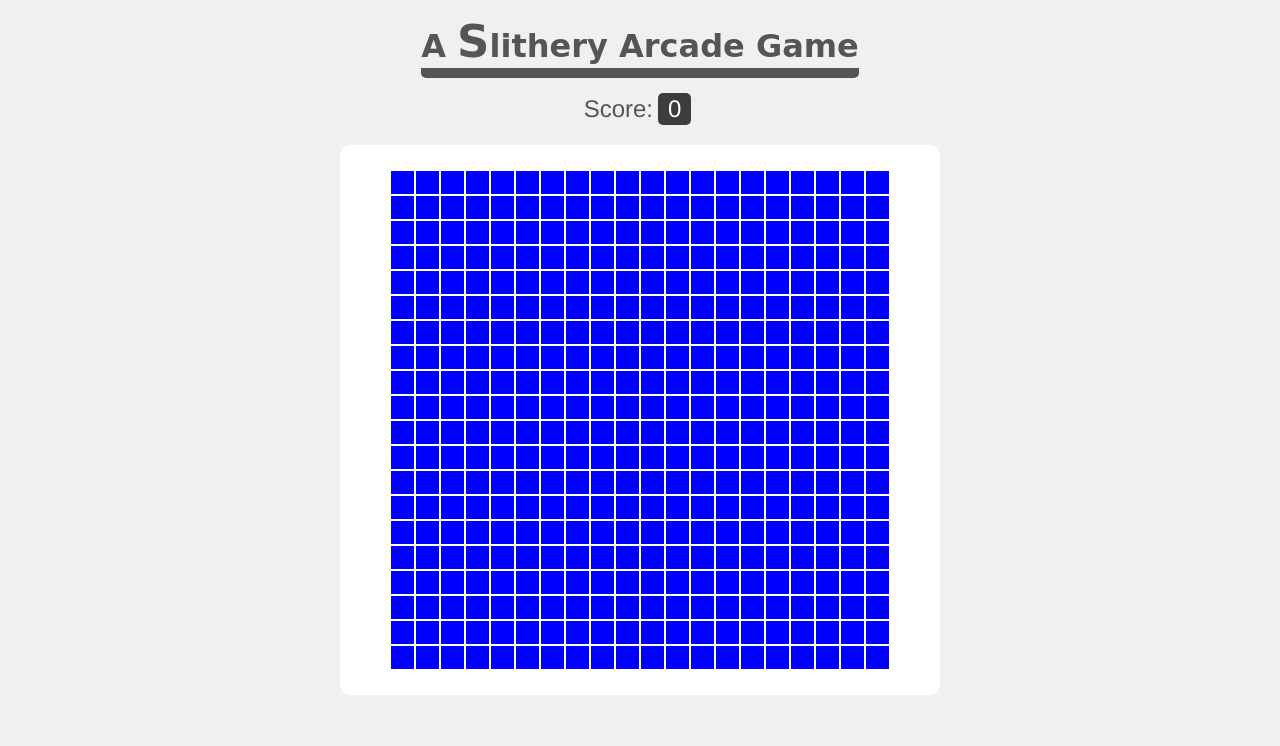
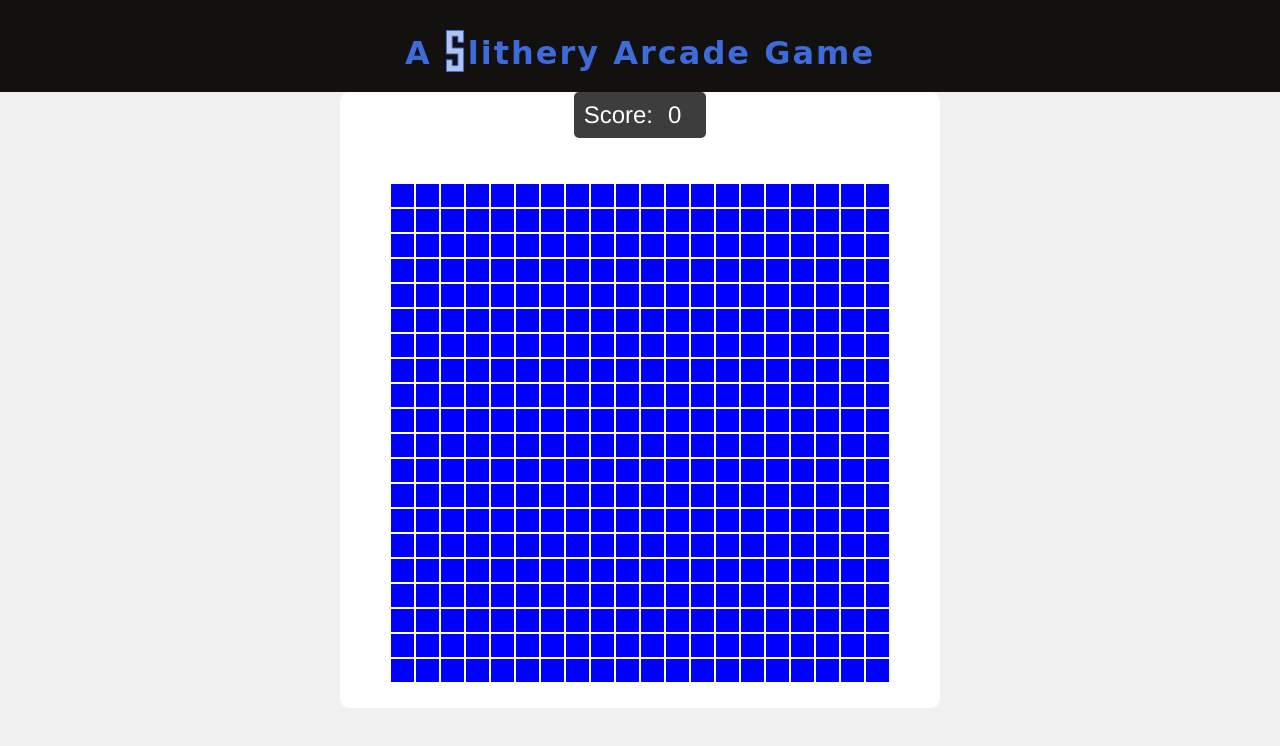
Before and after one commit to aequinn/game-snake, a plain HTML site: page index.html in a window 1280 px wide. Drawn offline with Linux system fonts and the light colour scheme; a web font is replaced by a local one.

Commit message:
Add and style header according to design

```diff
--- a/css/styles.css
+++ b/css/styles.css
@@ -13,25 +13,32 @@ body {
     background-color: #f0f0f0;
 }
 
+header {
+    background-color: #13110F;
+    padding: 20px 0px;
+}
+
 .title {
     font-family: 'Bungee Inline', cursive;
-    border-bottom: 10px solid #555;
-    border-radius: 5px;
+    color: #3E6ADA;
+    letter-spacing: 2px;
+    font-size: 32px;
     display: inline-block;
 }
 
 .slithery {
-    font-family: 'Sansita Swashed', cursive;
-    font-size: 45px;
+    font-size: 32px;
+    fill:#B2C3F0;
+    stroke: #3E6ADA;
+    stroke-width: 1px;
 }
 
+.s {
+    margin-right: 3px;
+    position: relative;
+    top: 9px;
 
-h1 {
-    text-align: center;
-    margin-bottom: 10px;
-    padding-top: 15px;
 }
-
 
 main {
     width: fit-content;
--- a/index.html
+++ b/index.html
@@ -10,28 +10,42 @@
             href="https://fonts.googleapis.com/css2?family=Bungee+Inline&display=swap"
             rel="stylesheet"
         />
-        <link
-            href="https://fonts.googleapis.com/css2?family=Bungee+Inline&family=Sansita+Swashed:wght@600&display=swap"
-            rel="stylesheet"
-        />
     </head>
 
     <body>
         <header>
             <h1 class="title">
-                A <span class="slithery">S</span>lithery Arcade Game
+                A
+                <span
+                    ><svg class="s"
+                        width="20"
+                        height="44"
+                        viewBox="0 0 20 44"
+                        fill="none"
+                        xmlns="http://www.w3.org/2000/svg"
+                    >
+                        <path
+                            class="slithery"
+                            d="M7.18746 30.7856H1.42551V42.5213H18.5745V19.0294H7.18746V7.19393H12.9665V13.1821H18.5745V1.46692H1.42551V24.9177H12.9665V36.6828H7.18746V30.7856Z"
+                            fill="#13110F"
+                            stroke="#13110F"
+                        /></svg></span
+                >lithery Arcade Game
             </h1>
+        </header>
 
+        <div class="container">
+            <main>
+                <div class="score">
                     <div id="scoreBoard" class="scoreboard">
                         <h2>Score:<span id="score" class="score">0</span></h2>
                     </div>
-        </header>
-
-        <main>
+                </div>
                 <div id="gameBoard" class="gameboard">
                     <div id="openMessage">A board goes here.</div>
                 </div>
             </main>
+        </div>
         <script src="js/script.js"></script>
     </body>
 </html>
```
Also changed, not shown: img/snake-s.svg (added), 1 other file. Lines whose indentation alone changed are shown as unchanged.
